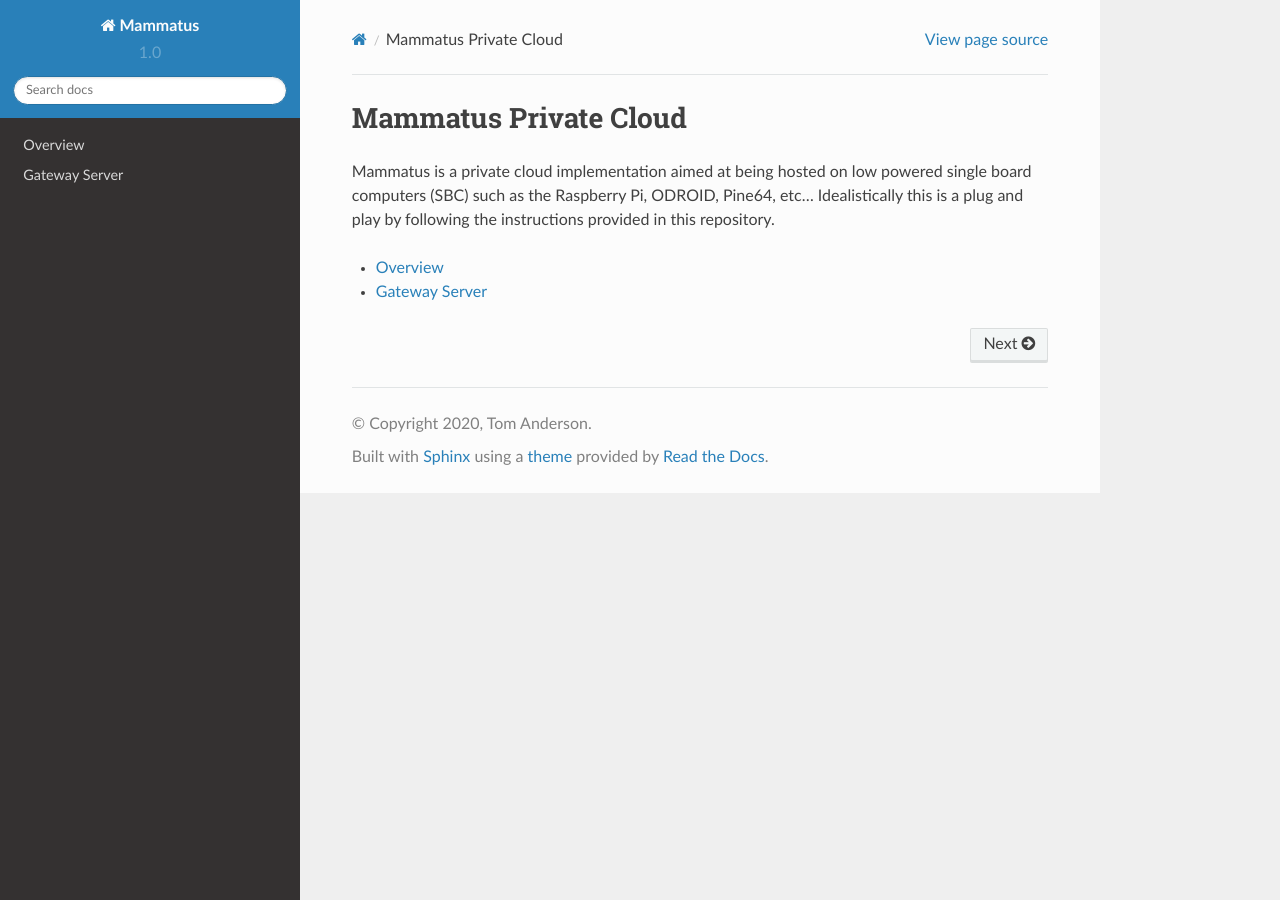
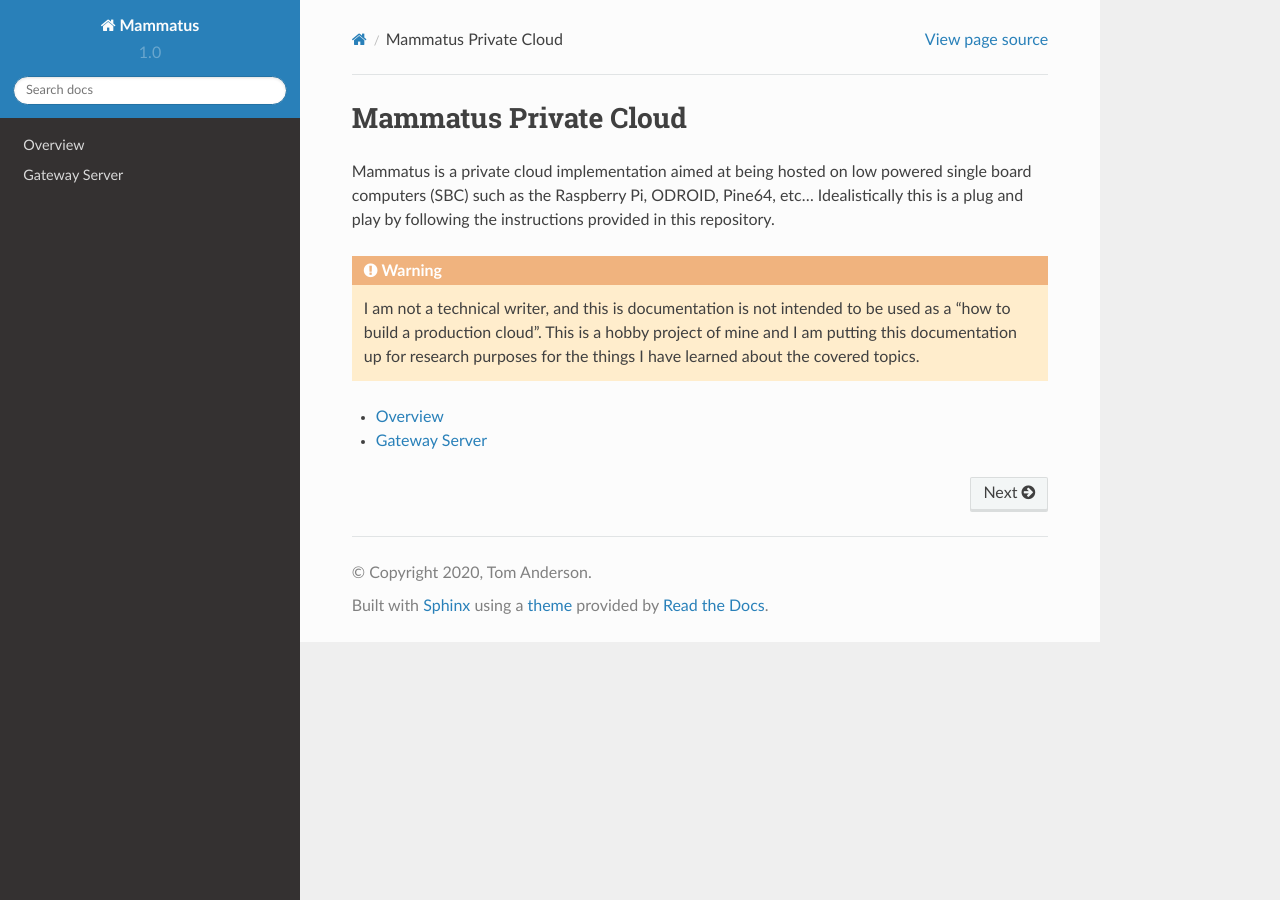
Before and after one commit to RenEvo/mammatus, a Sphinx documentation site: the page built from docs/index.rst, in a window 1280 px wide. Built offline with Sphinx 7.4.7 and the Read the Docs theme 2.0.0, drawn with Linux system fonts in a browser that asks for light colours.

Commit message:
Adding warning to homepage that i have no idea what i am doing
Added in a simple go app to run the docs locally

```diff
--- a/docs/index.rst
+++ b/docs/index.rst
@@ -9,6 +9,8 @@ Mammatus Private Cloud
 Mammatus is a private cloud implementation aimed at being hosted on low powered single board computers (SBC) such as the Raspberry Pi, ODROID, Pine64, etc...
 Idealistically this is a plug and play by following the instructions provided in this repository.
 
+.. warning:: I am not a technical writer, and this is documentation is not intended to be used as a "how to build a production cloud". This is a hobby project of mine and I am putting this documentation up for research purposes for the things I have learned about the covered topics.
+
 .. toctree::
    :maxdepth: 2
 
```
Also changed, not shown: 2 other files.
